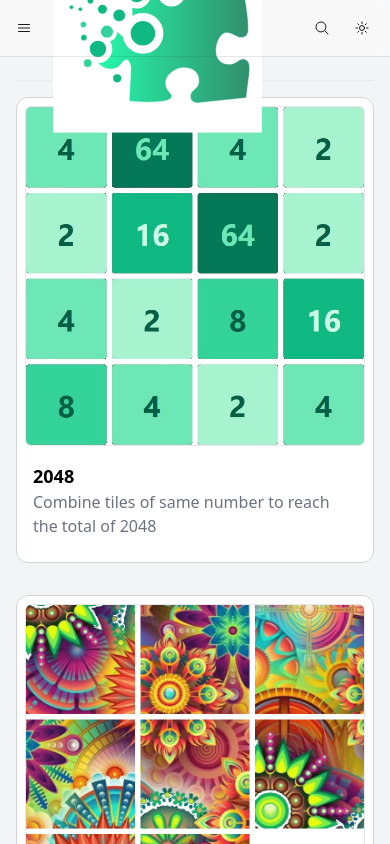
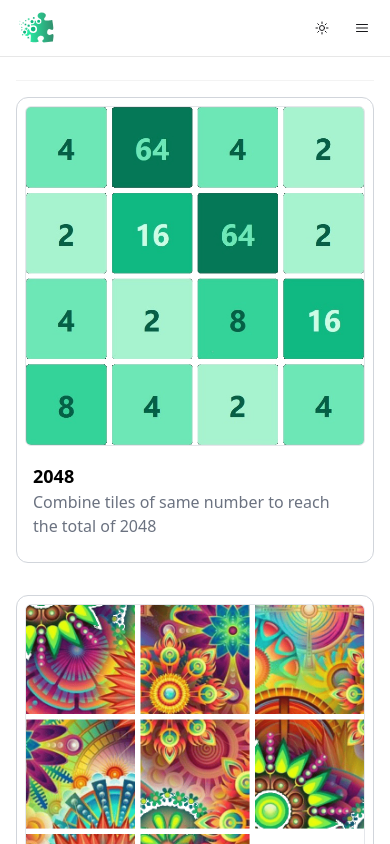
Before and after one commit to Legend0619/ManyGames, a React (Vite) app: page / in a window 390 px wide. Shown: the top 844 px of the page. Built offline with nearby package versions, Linux system fonts and the light colour scheme.

Commit message:
changed layout for pwa

```diff
--- a/src/layout/GameLayout/Header.tsx
+++ b/src/layout/GameLayout/Header.tsx
@@ -1,6 +1,5 @@
 import { Link } from "react-router-dom";
 import Logo from "../../assets/icons/Logo";
-import Navbar from "../components/Navbar";
 import { SidebarNavLink } from "../components/SidebarNavLink";
 
 export default function Header() {
@@ -8,8 +7,13 @@ export default function Header() {
     <header className="contents lg:pointer-events-none lg:fixed lg:inset-0 lg:z-40 lg:flex">
       <div className="contents lg:pointer-events-auto lg:block lg:w-72 lg:overflow-y-auto lg:border-r lg:border-zinc-900/10 lg:px-6 lg:pt-4 lg:pb-8 lg:dark:border-white/10">
         <div className="hidden lg:flex">
-          <Link to="/" aria-label="Home">
-            <Logo />
+          <Link to="/" aria-label="Home" className="flex items-center gap-2">
+            <span className="h-12 w-12">
+              <Logo />
+            </span>
+            <span className="text-xl font-semibold tracking-tighter dark:text-white">
+              Many Games
+            </span>
           </Link>
         </div>
         <nav className="hidden lg:mt-10 lg:block">
@@ -17,7 +21,6 @@ export default function Header() {
             <SidebarNavLink />
           </ul>
         </nav>
-        <Navbar />
       </div>
     </header>
   );
--- a/src/layout/GameLayout/index.tsx
+++ b/src/layout/GameLayout/index.tsx
@@ -1,3 +1,4 @@
+import Navbar from "../components/Navbar";
 import Footer from "./Footer";
 import Header from "./Header";
 import MainContent from "./MainContent";
@@ -6,9 +7,12 @@ export default function GameLayout() {
   return (
     <div className="lg:ml-72">
       <Header />
-      <div className="flex min-h-screen flex-col px-4 pt-14 sm:px-6 lg:px-8">
-        <MainContent />
-        <Footer />
+      <div className="flex min-h-screen flex-col">
+        <Navbar />
+        <div className="px-4 sm:px-6 lg:px-8">
+          <MainContent />
+          <Footer />
+        </div>
       </div>
     </div>
   );
--- a/src/layout/components/Navbar.tsx
+++ b/src/layout/components/Navbar.tsx
@@ -1,7 +1,6 @@
 import { Fragment, useEffect, useRef, useState } from "react";
 import { Transition, Dialog } from "@headlessui/react";
 import { Bars3Icon, XMarkIcon } from "@heroicons/react/24/outline";
-import Searchbar from "./Searchbar";
 import ThemeSwitchButton from "./ThemeSwitchButton";
 import Logo from "../../assets/icons/Logo";
 import { Link } from "react-router-dom";
@@ -41,12 +40,20 @@ export default function Navbar() {
   return (
     <>
       <div
-        className="fixed inset-x-0 top-0 z-50 flex h-14 items-center justify-between gap-12 bg-white/[var(--bg-opacity-light)] px-4 backdrop-blur-sm transition dark:bg-zinc-900/[var(--bg-opacity-dark)] dark:backdrop-blur sm:px-6 lg:left-72 lg:z-30 lg:px-8"
+        className="sticky top-0 z-50 flex h-14 items-center justify-between gap-12 bg-white/[var(--bg-opacity-light)] px-4 backdrop-blur-sm transition dark:bg-zinc-900/[var(--bg-opacity-dark)] dark:backdrop-blur sm:px-6 lg:left-72 lg:z-30 lg:px-8"
         ref={navRef}
       >
         <div className="absolute inset-x-0 top-full h-px bg-zinc-900/10 transition dark:bg-white/10"></div>
-        <Searchbar />
         <div className="flex items-center gap-5 lg:hidden">
+          <Link to="/" aria-label="Home" className="z-10 h-10 w-10">
+            <Logo />
+          </Link>
+        </div>
+        <div className="flex w-full items-center justify-end gap-4">
+          <div className="flex items-center">
+            <ThemeSwitchButton />
+          </div>
+          <div className="lg:hidden">
             <button
               type="button"
               className="flex h-6 w-6 items-center justify-center rounded-md transition hover:bg-zinc-900/5 dark:hover:bg-white/5"
@@ -59,12 +66,7 @@ export default function Navbar() {
                 <Bars3Icon className="w-4 stroke-zinc-900 dark:stroke-white" />
               )}
             </button>
-          <Link to="/" aria-label="Home">
-            <Logo />
-          </Link>
           </div>
-        <div className="flex items-center gap-5">
-          <ThemeSwitchButton />
         </div>
       </div>
       <Transition.Root show={open} as={Fragment}>
--- a/src/layout/components/ThemeSwitchButton.tsx
+++ b/src/layout/components/ThemeSwitchButton.tsx
@@ -1,8 +1,4 @@
-import {
-  MagnifyingGlassIcon,
-  MoonIcon,
-  SunIcon,
-} from "@heroicons/react/24/outline";
+import { MoonIcon, SunIcon } from "@heroicons/react/24/outline";
 import { useEffect } from "react";
 import useLocalStorage from "../../hooks/useLocalStorage";
 
@@ -18,15 +14,6 @@ export default function ThemeSwitchButton() {
 
   return (
     <div className="flex gap-4">
-      <div className="contents lg:hidden">
-        <button
-          type="button"
-          className="flex h-6 w-6 items-center justify-center rounded-md transition hover:bg-zinc-900/5 dark:hover:bg-white/5 lg:hidden focus:[&:not(:focus-visible)]:outline-none"
-          aria-label="Find something..."
-        >
-          <MagnifyingGlassIcon className="h-4 w-4 stroke-zinc-900 dark:stroke-white" />
-        </button>
-      </div>
       <button
         onClick={handleToggle}
         type="button"
--- a/src/styles/global/main.css
+++ b/src/styles/global/main.css
@@ -4,6 +4,6 @@
 
 @layer base {
   body {
-    @apply m-0 box-border bg-gray-100 p-0 antialiased dark:bg-zinc-900;
+    @apply m-0 box-border bg-white p-0 antialiased dark:bg-zinc-900;
   }
 }
```
Lines whose indentation alone changed are shown as unchanged.
